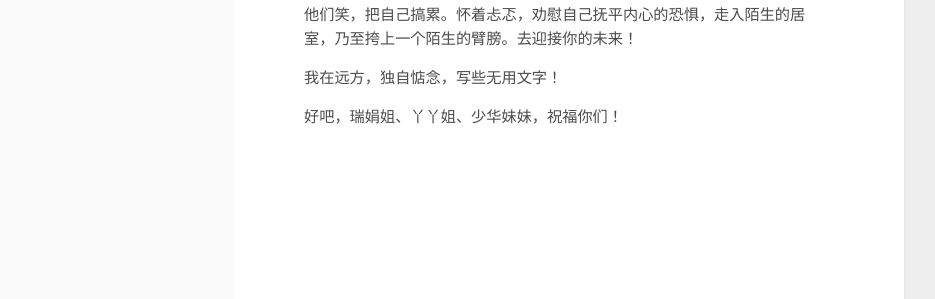
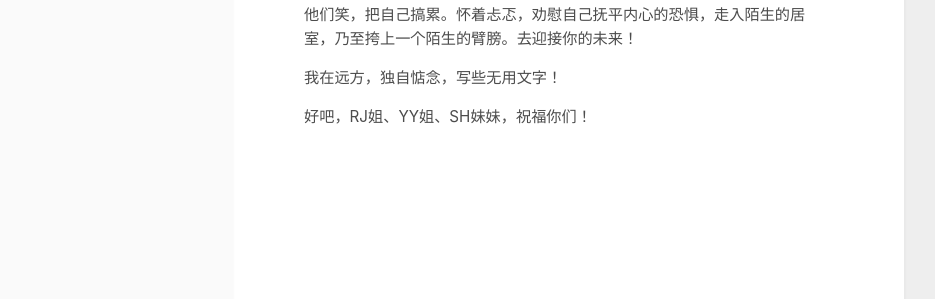
Before and after one commit to lifufu/lifufu.github.io, a Jekyll site: the page built from _posts/2011-01-31-那些人的婚礼.md, in a window 1280 px wide. Shown: the part 618-917 px from the top of the page, without its empty margins (216-1151 px from the left). Built offline with Jekyll 4.4.1, drawn with Linux system fonts in a browser that asks for light colours.

Commit message:
Update 2011-01-31-那些人的婚礼.md

```diff
--- a/_posts/2011-01-31-那些人的婚礼.md
+++ b/_posts/2011-01-31-那些人的婚礼.md
@@ -17,4 +17,4 @@ comments: true
 
 我在远方，独自惦念，写些无用文字！
 
-好吧，瑞娟姐、丫丫姐、少华妹妹，祝福你们！
+好吧，RJ姐、YY姐、SH妹妹，祝福你们！
```
